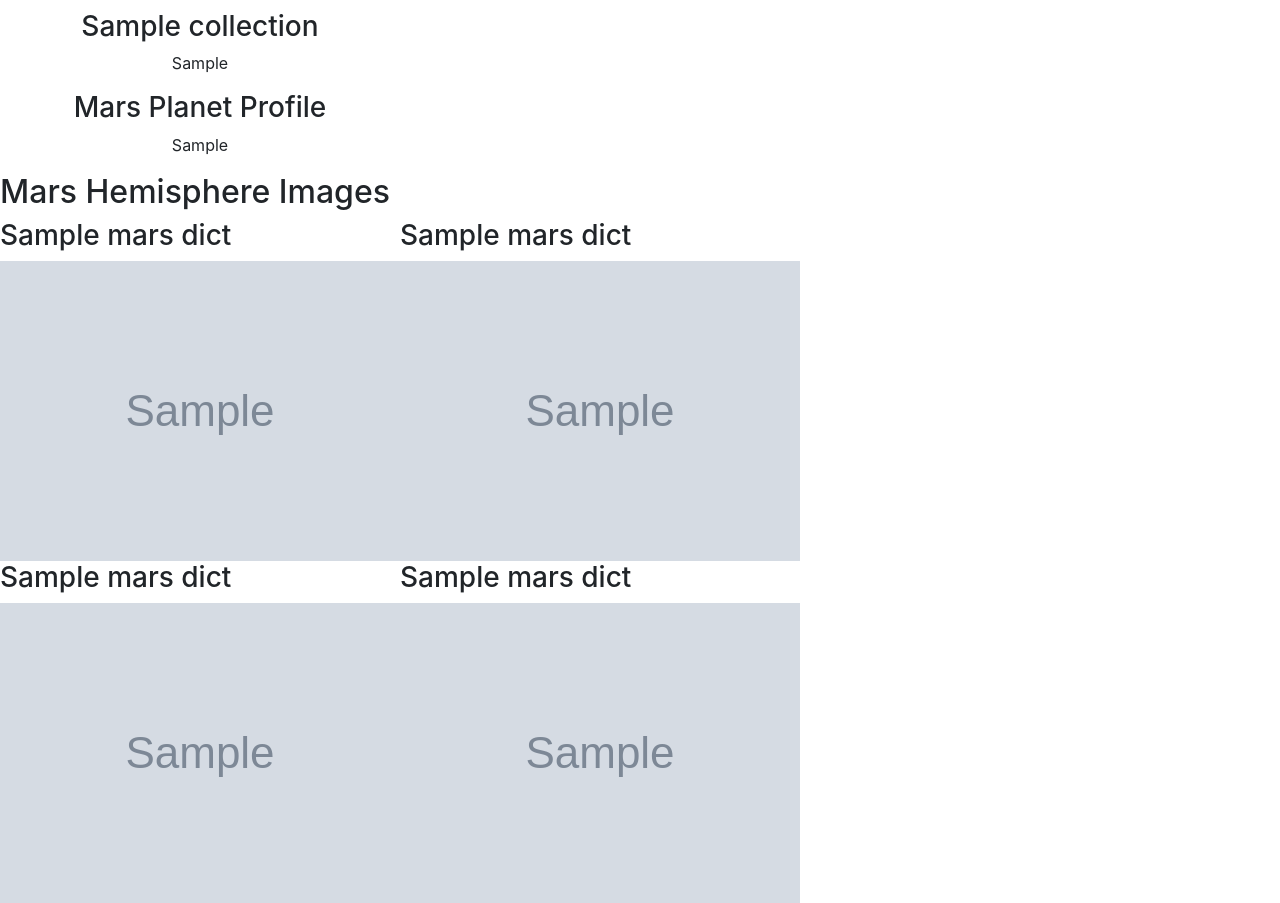
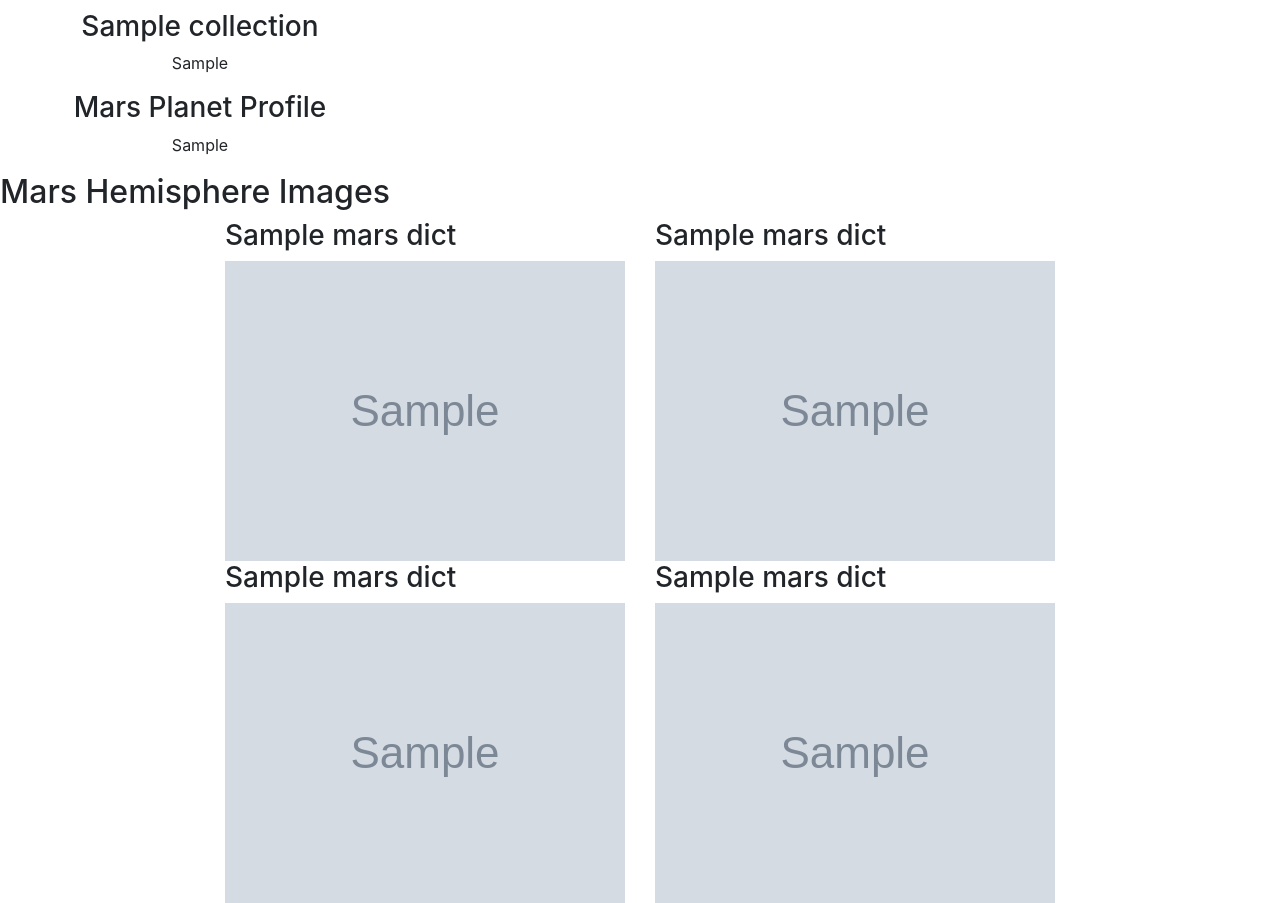
Before and after one commit to Elaine081972/web-scraping-challenge, a Flask app: page / in a window 1280 px wide. Shown: the part 663-1566 px from the top of the page. Run offline with Flask 2, Linux system fonts and the light colour scheme; grey boxes marked "Sample" are stand-in pictures; a database or web service that is not in the repository returns one stand-in record (values such as "Sample title"); some libraries are stand-ins or nearby versions.

Commit message:
update html

```diff
--- a/templates/index.html
+++ b/templates/index.html
@@ -28,21 +28,21 @@
       </div>
     </div>
       <div class="row"><h2 style="text-center">Mars Hemisphere Images</h2></div>
-        <div class="row">
-        <div class="column-3">
+      <div class="row justify-content-md-center">
+        <div class="col-md-auto">
           <h3>{{ mars.mars_dict_list[0]["title"] }}</h3>
-            <img src="{{ mars.mars_dict_list[0]["img_url"] }}" class="img-fluid" alt="Mars_hemisphere_Cerberus">
+          <img src="{{ mars.mars_dict_list[0]["img_url"] }}" class="img-fluid" alt="Mars_hemisphere_Cerberus">
           <h3>{{ mars.mars_dict_list[1]["title"] }}</h3>
-            <img src="{{ mars.mars_dict_list[1]["img_url"] }}" class="img-fluid" alt="Mars_hemisphere_Schiaparelli">
+          <img src="{{ mars.mars_dict_list[1]["img_url"] }}" class="img-fluid" alt="Mars_hemisphere_Schiaparelli">
         </div>
-        <div class="column-3">
+        <div class="col-md-auto">
           <h3>{{ mars.mars_dict_list[2]["title"] }}</h3>
             <img src="{{ mars.mars_dict_list[2]["img_url"] }}" class="img-fluid" alt="Mars_hemisphere_Syrtis">
           <h3>{{ mars.mars_dict_list[3]["title"] }}</h3>
             <img src="{{ mars.mars_dict_list[3]["img_url"] }}" class="img-fluid" alt="Mars_hemisphere_Valles">
         </div>
        </div>
-    </Div>
+    </div>
     </div>
     {% endif %}
   </div>
```
